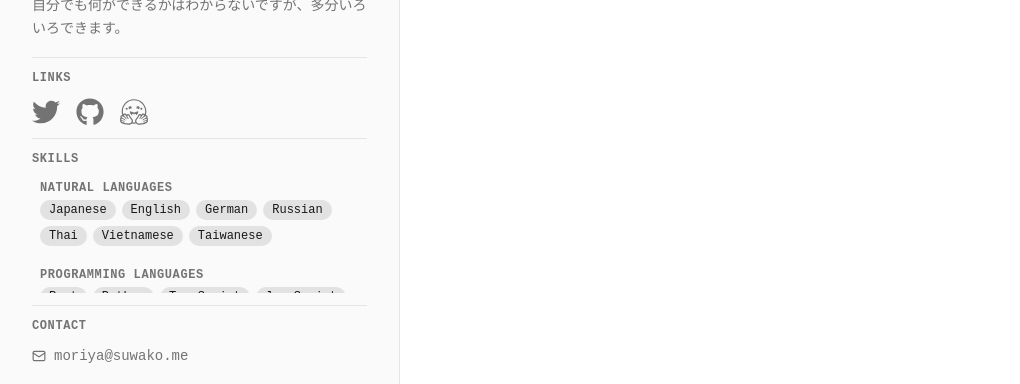
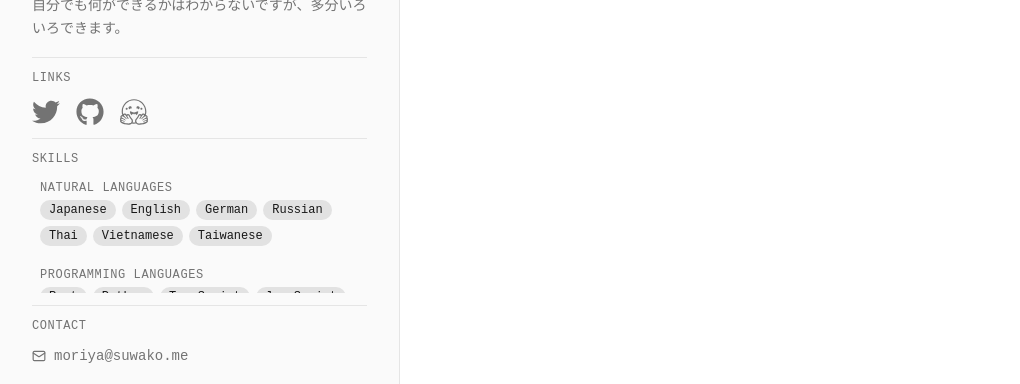
Before and after one commit to midorin-Linux/www, a React (Vite) app: page / in a window 1280 px wide. Shown: the part 397-781 px from the top of the page, without its empty margins (0-1020 px from the left). Built offline with nearby package versions, Linux system fonts and the light colour scheme.

Commit message:
Adjust font weights in profile sidebar headings and badges for improved readability

```diff
--- a/src/components/profile-sidebar.tsx
+++ b/src/components/profile-sidebar.tsx
@@ -76,7 +76,7 @@ function SkillCategory({ title, tooltip, items }: SkillCategoryProps) {
     <div>
       <Tooltip>
         <TooltipTrigger>
-          <h3 className="mb-1 text-xs font-semibold tracking-wider text-muted-foreground uppercase">
+          <h3 className="mb-1 text-xs font-normal tracking-wider text-muted-foreground uppercase">
             {title}
           </h3>
         </TooltipTrigger>
@@ -89,7 +89,7 @@ function SkillCategory({ title, tooltip, items }: SkillCategoryProps) {
           <Badge
             key={item}
             variant={"secondary"}
-            className="bg-primary/10 text-xs font-normal"
+            className="bg-primary/10 text-xs font-light"
           >
             {item}
           </Badge>
@@ -210,7 +210,7 @@ export function ProfileSidebar() {
 
       <div className="flex min-h-0 w-full flex-1 scrollbar-thin flex-col gap-3 overflow-y-auto px-4">
         <div>
-          <h2 className="mb-3 text-xs font-semibold tracking-wider text-muted-foreground uppercase">
+          <h2 className="mb-3 text-xs font-medium tracking-wider text-muted-foreground uppercase">
             Links
           </h2>
           <div className="flex flex-wrap gap-4">
@@ -219,7 +219,7 @@ export function ProfileSidebar() {
         </div>
         <Separator />
         <div>
-          <h2 className="text-xs font-semibold tracking-wider text-muted-foreground uppercase">
+          <h2 className="text-xs font-medium tracking-wider text-muted-foreground uppercase">
             Skills
           </h2>
           <div className="mt-2 ml-2 flex flex-wrap gap-4">
@@ -233,7 +233,7 @@ export function ProfileSidebar() {
       <div className="mb-4 w-full px-4">
         <Separator />
 
-        <h2 className="mt-3 mb-3 text-xs font-semibold tracking-wider text-muted-foreground uppercase">
+        <h2 className="mt-3 mb-3 text-xs font-medium tracking-wider text-muted-foreground uppercase">
           Contact
         </h2>
         <a
```
